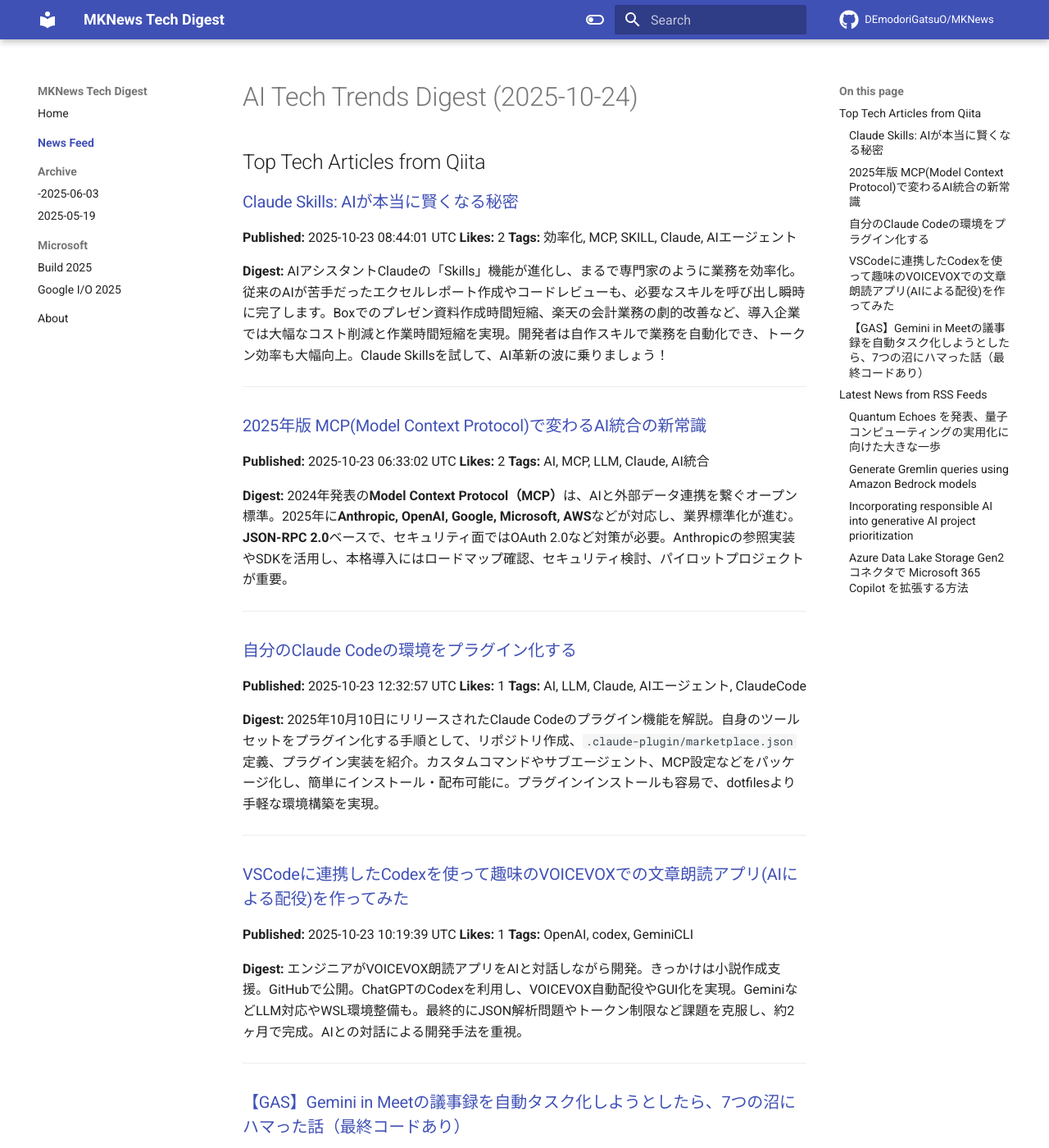
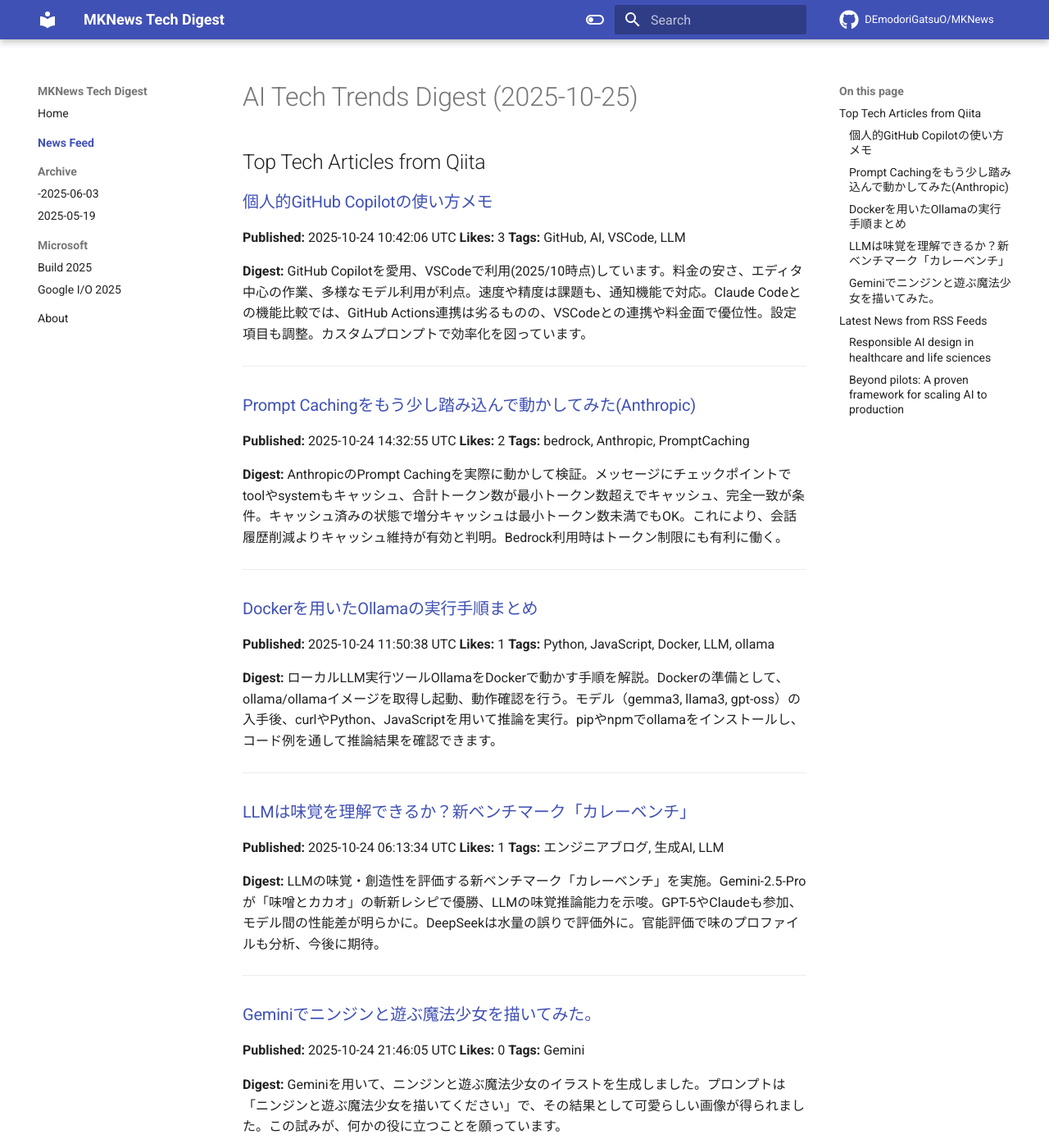
Before and after one commit to DEmodoriGatsuO/MKNews, an MkDocs documentation site: the page built from docs/news/index.md, in a window 1280 px wide and 1400 px high. Shown: the whole window at 82% size. Built offline with MkDocs 1.6.1 and Material for MkDocs 9.7.7, drawn with Linux system fonts in a browser that asks for light colours; comment, search, counter and statistics services are not loaded; some of the changed text lies outside the part shown.

Commit message:
Automated AI Tech Digest - 2025-10-25

```diff
--- a/docs/news/index.md
+++ b/docs/news/index.md
@@ -1,98 +1,78 @@
-# AI Tech Trends Digest (2025-10-24)
+# AI Tech Trends Digest (2025-10-25)
 
 
 ## Top Tech Articles from Qiita
 
 
-### [Claude Skills: AIが本当に賢くなる秘密](https://qiita.com/QueryPieAI/items/0bd0758d77d2fa3ccba0)
-**Published:** 2025-10-23 08:44:01 UTC
-**Likes:** 2
-**Tags:** 効率化, MCP, SKILL, Claude, AIエージェント
+### [個人的GitHub Copilotの使い方メモ](https://qiita.com/Nozomuts/items/430261fa996cba5fd466)
+**Published:** 2025-10-24 10:42:06 UTC
+**Likes:** 3
+**Tags:** GitHub, AI, VSCode, LLM
 
 **Digest:**
-AIアシスタントClaudeの「Skills」機能が進化し、まるで専門家のように業務を効率化。従来のAIが苦手だったエクセルレポート作成やコードレビューも、必要なスキルを呼び出し瞬時に完了します。Boxでのプレゼン資料作成時間短縮、楽天の会計業務の劇的改善など、導入企業では大幅なコスト削減と作業時間短縮を実現。開発者は自作スキルで業務を自動化でき、トークン効率も大幅向上。Claude Skillsを試して、AI革新の波に乗りましょう！
+GitHub Copilotを愛用、VSCodeで利用(2025/10時点)しています。料金の安さ、エディタ中心の作業、多様なモデル利用が利点。速度や精度は課題も、通知機能で対応。Claude Codeとの機能比較では、GitHub Actions連携は劣るものの、VSCodeとの連携や料金面で優位性。設定項目も調整。カスタムプロンプトで効率化を図っています。
 
 ---
 
-### [2025年版 MCP(Model Context Protocol)で変わるAI統合の新常識](https://qiita.com/ABC-KeisukeKashio/items/8ff2f5d8f87dca0a4858)
-**Published:** 2025-10-23 06:33:02 UTC
+### [Prompt Cachingをもう少し踏み込んで動かしてみた(Anthropic)](https://qiita.com/marudog/items/7e9edb841e28f8e7783b)
+**Published:** 2025-10-24 14:32:55 UTC
 **Likes:** 2
-**Tags:** AI, MCP, LLM, Claude, AI統合
+**Tags:** bedrock, Anthropic, PromptCaching
 
 **Digest:**
-2024年発表の**Model Context Protocol（MCP）**は、AIと外部データ連携を繋ぐオープン標準。2025年に**Anthropic, OpenAI, Google, Microsoft, AWS**などが対応し、業界標準化が進む。**JSON-RPC 2.0**ベースで、セキュリティ面ではOAuth 2.0など対策が必要。Anthropicの参照実装やSDKを活用し、本格導入にはロードマップ確認、セキュリティ検討、パイロットプロジェクトが重要。
+AnthropicのPrompt Cachingを実際に動かして検証。メッセージにチェックポイントでtoolやsystemもキャッシュ、合計トークン数が最小トークン数超えでキャッシュ、完全一致が条件。キャッシュ済みの状態で増分キャッシュは最小トークン数未満でもOK。これにより、会話履歴削減よりキャッシュ維持が有効と判明。Bedrock利用時はトークン制限にも有利に働く。
 
 ---
 
-### [自分のClaude Codeの環境をプラグイン化する](https://qiita.com/getty104/items/f9cb334778dfe624de81)
-**Published:** 2025-10-23 12:32:57 UTC
+### [Dockerを用いたOllamaの実行手順まとめ](https://qiita.com/Chi_corp_123/items/7b3e2617e901a656ede4)
+**Published:** 2025-10-24 11:50:38 UTC
 **Likes:** 1
-**Tags:** AI, LLM, Claude, AIエージェント, ClaudeCode
+**Tags:** Python, JavaScript, Docker, LLM, ollama
 
 **Digest:**
-2025年10月10日にリリースされたClaude Codeのプラグイン機能を解説。自身のツールセットをプラグイン化する手順として、リポジトリ作成、`.claude-plugin/marketplace.json`定義、プラグイン実装を紹介。カスタムコマンドやサブエージェント、MCP設定などをパッケージ化し、簡単にインストール・配布可能に。プラグインインストールも容易で、dotfilesより手軽な環境構築を実現。
+ローカルLLM実行ツールOllamaをDockerで動かす手順を解説。Dockerの準備として、ollama/ollamaイメージを取得し起動、動作確認を行う。モデル（gemma3, llama3, gpt-oss）の入手後、curlやPython、JavaScriptを用いて推論を実行。pipやnpmでollamaをインストールし、コード例を通して推論結果を確認できます。
 
 ---
 
-### [VSCodeに連携したCodexを使って趣味のVOICEVOXでの文章朗読アプリ(AIによる配役)を作ってみた](https://qiita.com/roripika/items/aa121641ce119df9cbe2)
-**Published:** 2025-10-23 10:19:39 UTC
+### [LLMは味覚を理解できるか？新ベンチマーク「カレーベンチ」](https://qiita.com/estyle-koho/items/803db6fbb294098980ce)
+**Published:** 2025-10-24 06:13:34 UTC
 **Likes:** 1
-**Tags:** OpenAI, codex, GeminiCLI
+**Tags:** エンジニアブログ, 生成AI, LLM
 
 **Digest:**
-エンジニアがVOICEVOX朗読アプリをAIと対話しながら開発。きっかけは小説作成支援。GitHubで公開。ChatGPTのCodexを利用し、VOICEVOX自動配役やGUI化を実現。GeminiなどLLM対応やWSL環境整備も。最終的にJSON解析問題やトークン制限など課題を克服し、約2ヶ月で完成。AIとの対話による開発手法を重視。
+LLMの味覚・創造性を評価する新ベンチマーク「カレーベンチ」を実施。Gemini-2.5-Proが「味噌とカカオ」の斬新レシピで優勝、LLMの味覚推論能力を示唆。GPT-5やClaudeも参加、モデル間の性能差が明らかに。DeepSeekは水量の誤りで評価外に。官能評価で味のプロファイルも分析、今後に期待。
 
 ---
 
-### [【GAS】Gemini in Meetの議事録を自動タスク化しようとしたら、7つの沼にハマった話（最終コードあり）](https://qiita.com/wagateee/items/c801aac452a11cffaa5d)
-**Published:** 2025-10-24 01:27:07 UTC
+### [Geminiでニンジンと遊ぶ魔法少女を描いてみた。](https://qiita.com/nori-channel/items/df09a88ac4b2bbad4447)
+**Published:** 2025-10-24 21:46:05 UTC
 **Likes:** 0
-**Tags:** GoogleAppsScript, GAS, Gemini
+**Tags:** Gemini
 
 **Digest:**
-Google WorkspaceのGeminiによる会議議事録自動生成とタスク管理の自動化を目指し、GASでメールからドキュメントURLを取得するも、ファイルがPDFだったため、OCRでGoogleドキュメントに変換してパースする複雑な処理に。最終的に、Drive API v3でOCR、独自のパース処理、一時ファイルの削除で、タスク抽出に成功。設定項目をまとめた全コードも公開。
+Geminiを用いて、ニンジンと遊ぶ魔法少女のイラストを生成しました。プロンプトは「ニンジンと遊ぶ魔法少女を描いてください」で、その結果として可愛らしい画像が得られました。この試みが、何かの役に立つことを願っています。
 
 ---
 
 ## Latest News from RSS Feeds
 
 
-### [Quantum Echoes を発表、量子コンピューティングの実用化に向けた大きな一歩](https://blog.google/intl/ja-jp/company-news/technology/quantic-echoes/)
-**Source:** Google Japan Blog
-**Published:** 2025-10-23 08:16:00 UTC
-**Tags:** AI
+### [Responsible AI design in healthcare and life sciences](https://aws.amazon.com/blogs/machine-learning/responsible-ai-design-in-healthcare-and-life-sciences/)
+**Source:** AWS ML Blog
+**Published:** 2025-10-24 17:25:39 UTC
+**Tags:** Best Practices, Foundational (100), Generative AI, Responsible AI
 
 **Digest:**
-本日、量子コンピュータが、従来のスーパーコンピュータの13,000倍の速さで検証可能なアルゴリズムを実行する研究成果を発表。分子構造計算が可能になり、実用化への道が開かれます。これは、数十年の研究と6年間の大きな進歩に基づき築かれた画期的な成果です。
+生成AIは医療を変革し、患者エンゲージメントやケア管理を向上させる。LLMを活用し診断支援、個別化提案で医療の質向上も期待される。安全で責任あるAIアプリケーション構築には、入力と出力のシステムレベルポリシー定義が重要。Confabulation（誤情報生成）やBias（偏見）リスクへの対策として、明確なコンテンツポリシーやガードレールの導入、透明性の確保が不可欠。
 
 ---
 
-### [Generate Gremlin queries using Amazon Bedrock models](https://aws.amazon.com/blogs/machine-learning/generate-gremlin-queries-using-amazon-bedrock-models/)
+### [Beyond pilots: A proven framework for scaling AI to production](https://aws.amazon.com/blogs/machine-learning/beyond-pilots-a-proven-framework-for-scaling-ai-to-production/)
 **Source:** AWS ML Blog
-**Published:** 2025-10-23 20:57:29 UTC
-**Tags:** Amazon Bedrock, Amazon Machine Learning, Amazon Neptune, Amazon Nova, Artificial Intelligence, Database
+**Published:** 2025-10-24 14:42:41 UTC
+**Tags:** Best Practices, Generative AI, Thought Leadership
 
 **Digest:**
-Amazon Bedrockのモデル、特にNova Proを活用し、自然言語からGremlinクエリを生成する手法を紹介。複雑なグラフデータベースへのアクセスを容易にするため、知識抽出、テキスト to SQL類似の構造化、クエリ生成の3段階で実現。評価にはLLMを使用し、正確性、効率性、コストを分析。実験結果では、Nova Proが他のモデルより高速かつ低コストで、高い精度を示した。
+AWSの生成AIは、65%の顧客プロジェクトがコンセプトから本番に移行し、中には45日でローンチ。その秘訣は、**The Five V's Framework**。これは、価値、可視化、検証、確認、冒険の5段階で、顧客ニーズを重視し、NFLのゲーム統計、Druvaのカスタマーサポートなど、様々な業界で活用。EPAの文書処理時間85%削減も実現。AWSは、専門家によるガイダンスや自己学習リソースを提供し、AIの本番導入を支援しています。
 
 ---
-
-### [Incorporating responsible AI into generative AI project prioritization](https://aws.amazon.com/blogs/machine-learning/incorporating-responsible-ai-into-generative-ai-project-prioritization/)
-**Source:** AWS ML Blog
-**Published:** 2025-10-23 20:51:41 UTC
-**Tags:** Best Practices, Generative AI, Responsible AI
-
-**Digest:**
-生成AIプロジェクトの優先順位付けで、AWSは**責任あるAI**の実践を推奨。公平性、安全性などの8つの観点を考慮し、リスク評価を初期段階で行います。**WSJF法**を用いてビジネス価値とコストを比較し、リスク軽減策を**ジョブサイズ**に含めます。製品説明生成と画像生成の2つのプロジェクトを例に、リスク評価後の優先順位の変化を示し、より適切なプロジェクト選定を可能にしています。
-
----
-
-### [Azure Data Lake Storage Gen2 コネクタで Microsoft 365 Copilot を拡張する方法](https://blog.jbs.co.jp/entry/2025/10/24/095421)
-**Source:** JBS Blog
-**Published:** 2025-10-24 00:54:21 UTC
-**Tags:** Copilot, Microsoft Graph Connectors, Azure Data Lake Storage Gen2
-
-**Digest:**
-近年、企業データ増大に伴い、Azure Data Lake Storage Gen2 (ADLS Gen2) が分析用データ保存に活用されています。Microsoft 365 Copilot は業務効率化に貢献しますが、効果を最大化するには、ADLS Gen2を含む様々なデータソースとの連携が不可欠です。
-
----
```
